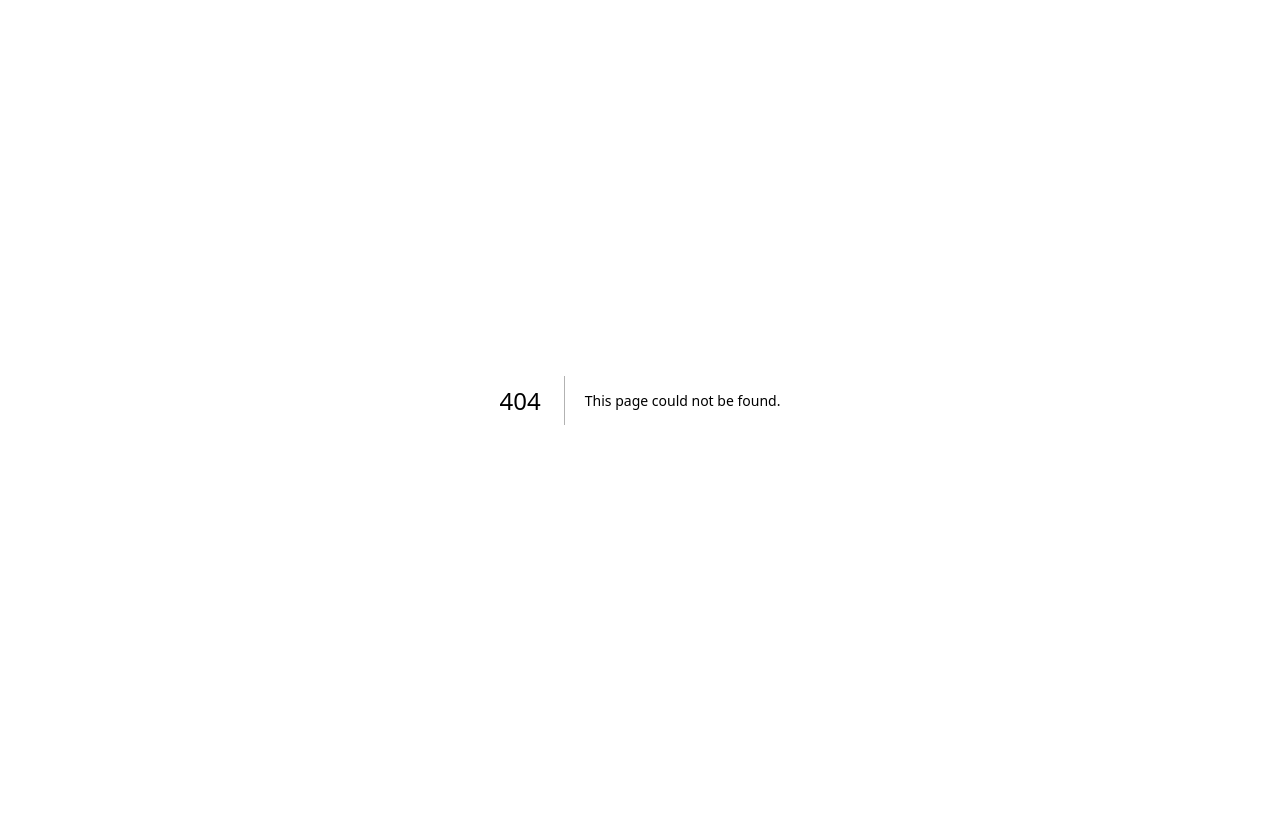
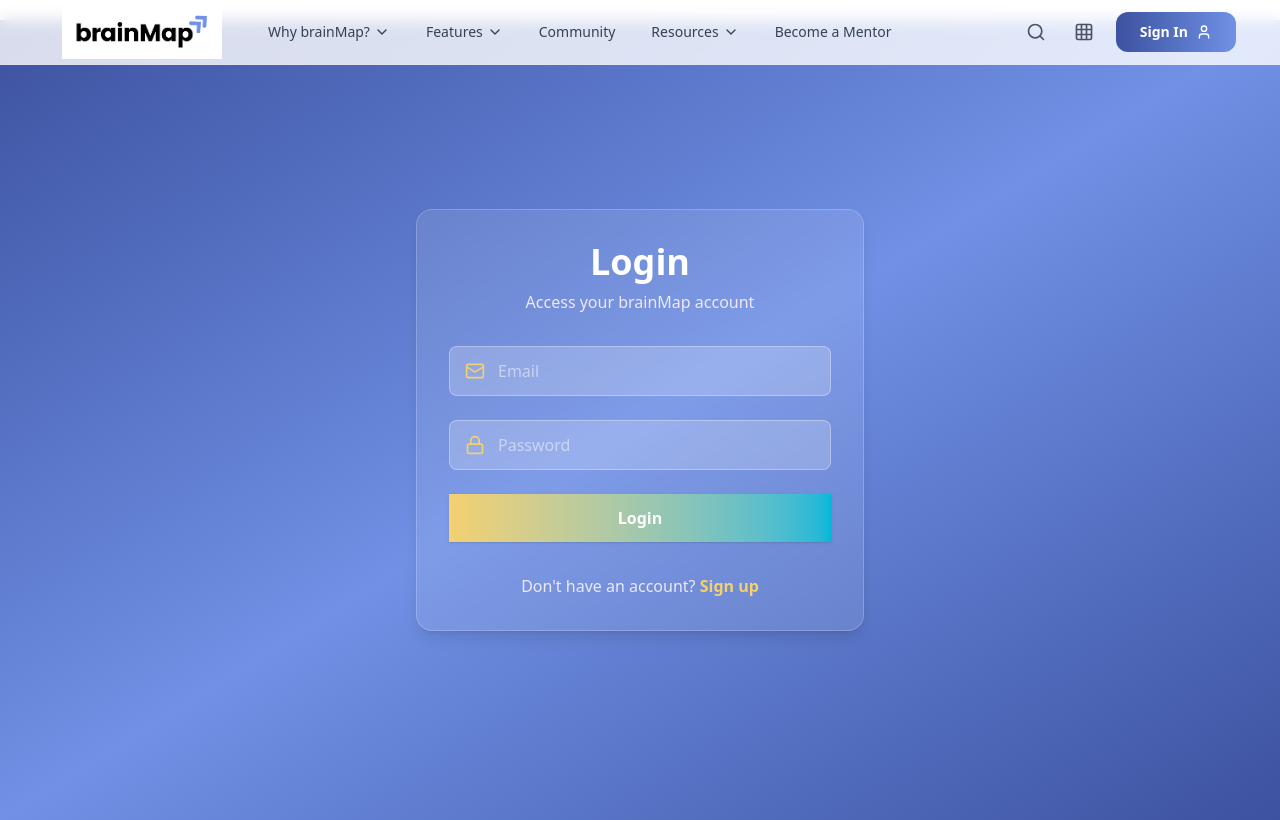
Before and after one commit to sachithdh/brainMap-Frontend, a Next.js app: page /login in a window 1280 px wide. Before the commit this address had no page. Built offline with nearby package versions, Linux system fonts and the light colour scheme.

Commit message:
feat(login): add login page with email and password fields, including navigation to registration

```diff
--- /dev/null
+++ b/src/app/login/page.tsx
@@ -0,0 +1,72 @@
+'use client';
+
+import React, { useState } from 'react';
+import NavBar from '../../components/NavBarModel';
+import CustomButton from '../../components/CustomButtonModel';
+import { Mail, Lock } from 'lucide-react';
+import Link from 'next/link';
+
+export default function LoginPage() {
+  const [email, setEmail] = useState('');
+  const [password, setPassword] = useState('');
+
+  const handleLogin = (e: React.FormEvent) => {
+    e.preventDefault();
+    // Add your login logic here
+    console.log('Logging in with:', { email, password });
+  };
+
+  return (
+    <>
+      <NavBar />
+      <div className="min-h-screen flex justify-center items-center bg-gradient-to-br from-primary via-secondary to-primary">
+        <div className="w-full max-w-md p-8 space-y-8 bg-white/10 backdrop-blur-sm rounded-2xl shadow-lg border border-white/20">
+          <div className="text-center">
+            <h1 className="text-4xl font-bold text-white">Login</h1>
+            <p className="text-value3 mt-2">Access your brainMap account</p>
+          </div>
+          <form onSubmit={handleLogin} className="space-y-6">
+            <div className="relative">
+              <Mail className="w-5 h-5 text-accent absolute left-4 top-1/2 -translate-y-1/2" />
+              <input
+                type="email"
+                value={email}
+                onChange={(e) => setEmail(e.target.value)}
+                placeholder="Email"
+                required
+                className="w-full pl-12 pr-4 py-3 bg-white/20 text-white rounded-lg border border-white/30 focus:outline-none focus:ring-2 focus:ring-accent"
+              />
+            </div>
+            <div className="relative">
+              <Lock className="w-5 h-5 text-accent absolute left-4 top-1/2 -translate-y-1/2" />
+              <input
+                type="password"
+                value={password}
+                onChange={(e) => setPassword(e.target.value)}
+                placeholder="Password"
+                required
+                className="w-full pl-12 pr-4 py-3 bg-white/20 text-white rounded-lg border border-white/30 focus:outline-none focus:ring-2 focus:ring-accent"
+              />
+            </div>
+            <CustomButton
+              text="Login"
+              type="submit"
+              backgroundColor="bg-gradient-to-r from-accent to-info"
+              textColor="text-white"
+              hoverBackgroundColor="hover:opacity-90"
+              width="w-full"
+            />
+          </form>
+          <div className="text-center text-value3">
+            <p>
+              Don't have an account?{' '}
+              <Link href="/register" className="font-semibold text-accent hover:underline">
+                Sign up
+              </Link>
+            </p>
+          </div>
+        </div>
+      </div>
+    </>
+  );
+}
```
